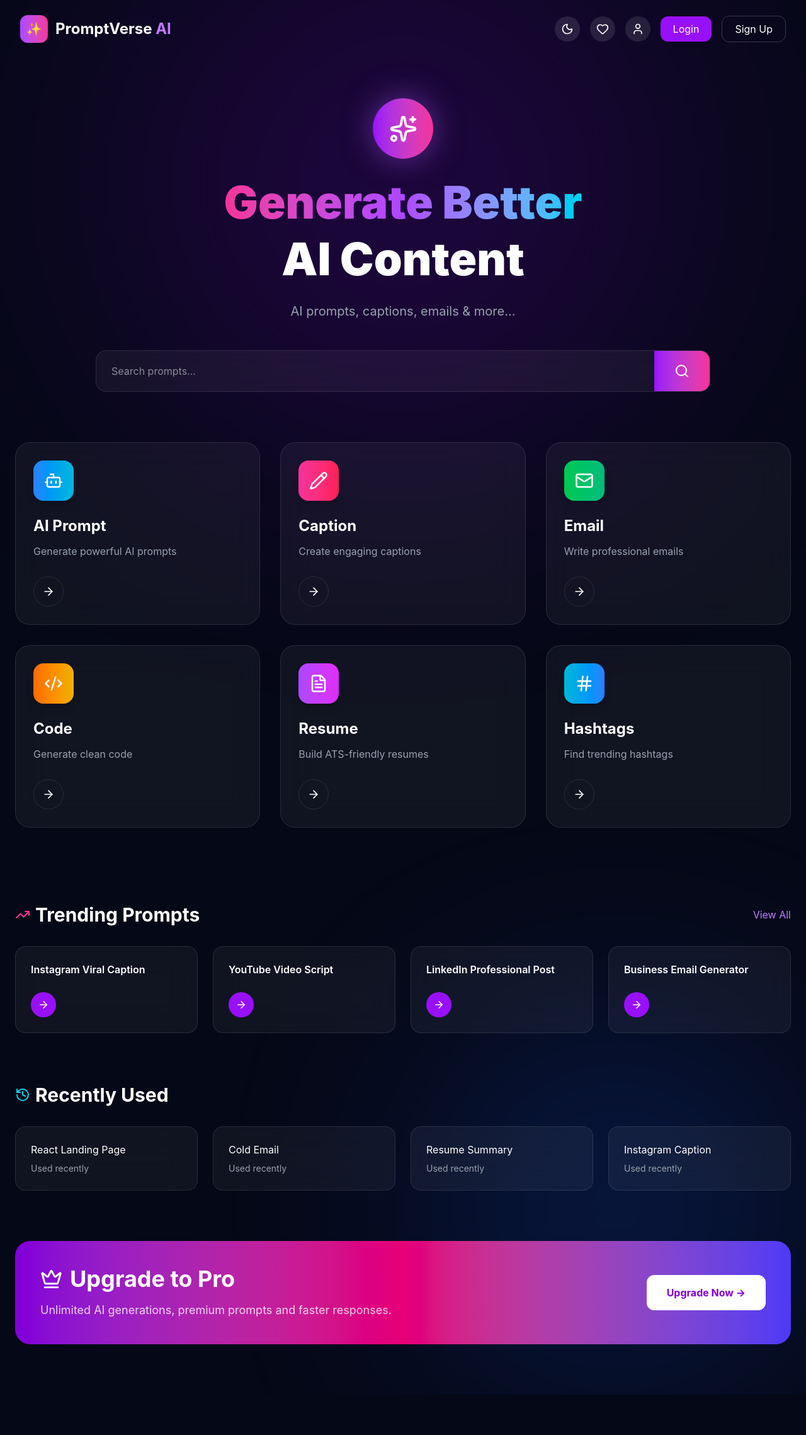
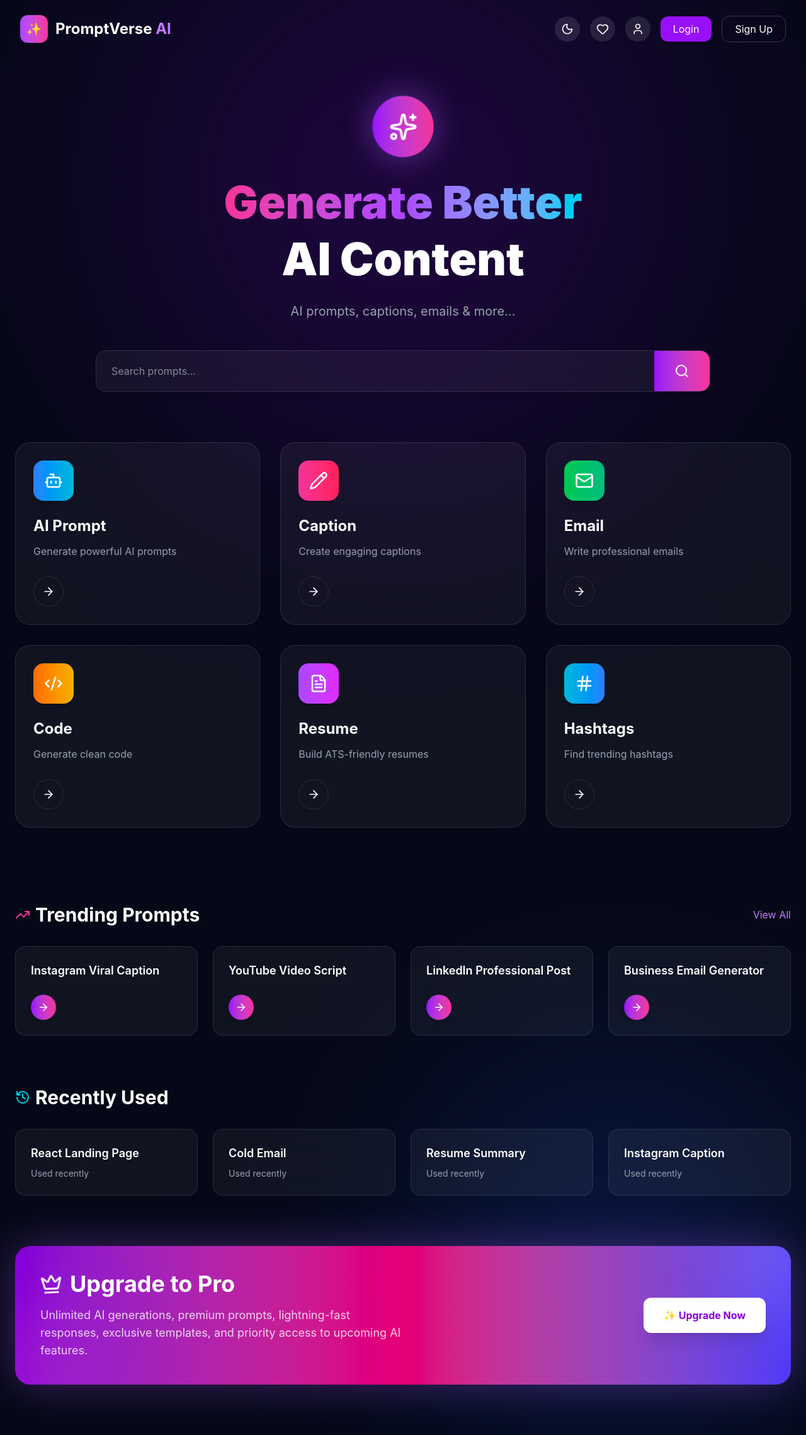
Before and after one commit to seelananton8-byte/promptverse-ai, a React (Vite) app: page / in a window 1280 px wide. Shown: the whole page at 63% size. Before the commit the page ends 2214 px from the top, so only its background shows below. Built offline with nearby package versions, Linux system fonts and the light colour scheme.

Commit message:
Complete premium homepage UI

```diff
--- a/package.json
+++ b/package.json
@@ -11,6 +11,7 @@
   },
   "dependencies": {
     "@fontsource/inter": "^5.2.8",
+    "framer-motion": "^12.41.0",
     "lucide-react": "^1.21.0",
     "react": "^19.2.7",
     "react-dom": "^19.2.7",
--- a/src/components/Hero.jsx
+++ b/src/components/Hero.jsx
@@ -1,16 +1,39 @@
 import { Sparkles, Search } from "lucide-react";
+import { motion } from "framer-motion";
 
 export default function Hero() {
   return (
-    <section className="max-w-5xl mx-auto text-center pt-16 px-6">
-
+    <motion.section
+      initial={{ opacity: 0, y: 40 }}
+      animate={{ opacity: 1, y: 0 }}
+      transition={{ duration: 0.8 }}
+      className="max-w-5xl mx-auto text-center pt-16 px-6"
+    >
+      {/* Animated Icon */}
       <div className="flex justify-center mb-6">
-        <div className="w-24 h-24 rounded-full bg-gradient-to-r from-purple-600 to-pink-500 flex items-center justify-center shadow-[0_0_50px_rgba(168,85,247,.5)]">
+        <motion.div
+          animate={{
+            y: [0, -10, 0],
+            scale: [1, 1.05, 1],
+          }}
+          transition={{
+            repeat: Infinity,
+            duration: 3,
+            ease: "easeInOut",
+          }}
+          className="w-24 h-24 rounded-full bg-gradient-to-r from-purple-600 to-pink-500 flex items-center justify-center shadow-[0_0_50px_rgba(168,85,247,.5)]"
+        >
           <Sparkles size={45} />
-        </div>
+        </motion.div>
       </div>
 
-      <h1 className="text-6xl md:text-7xl font-black leading-tight">
+      {/* Heading */}
+      <motion.h1
+        initial={{ opacity: 0 }}
+        animate={{ opacity: 1 }}
+        transition={{ delay: 0.3 }}
+        className="text-5xl md:text-7xl font-black leading-tight"
+      >
         <span className="bg-gradient-to-r from-pink-500 via-purple-500 to-cyan-400 bg-clip-text text-transparent">
           Generate Better
         </span>
@@ -18,29 +41,44 @@ export default function Hero() {
         <br />
 
         AI Content
-      </h1>
+      </motion.h1>
 
-      <p className="text-gray-400 text-xl mt-6">
+      {/* Subtitle */}
+      <motion.p
+        initial={{ opacity: 0 }}
+        animate={{ opacity: 1 }}
+        transition={{ delay: 0.5 }}
+        className="text-gray-400 text-lg md:text-xl mt-6"
+      >
         AI prompts, captions, emails & more...
-      </p>
+      </motion.p>
 
-      <div className="mt-12">
-
-        <div className="bg-white/5 backdrop-blur-xl border border-white/10 rounded-2xl flex items-center overflow-hidden">
-
+      {/* Search Box */}
+      <motion.div
+        initial={{ opacity: 0 }}
+        animate={{ opacity: 1 }}
+        transition={{ delay: 0.7 }}
+        className="mt-12"
+      >
+        <motion.div
+          whileHover={{ scale: 1.02 }}
+          whileTap={{ scale: 0.98 }}
+          className="bg-white/5 backdrop-blur-xl border border-white/10 rounded-2xl flex items-center overflow-hidden shadow-lg"
+        >
           <input
             className="flex-1 bg-transparent px-6 py-5 outline-none"
             placeholder="Search prompts..."
           />
 
-          <button className="bg-gradient-to-r from-purple-600 to-pink-500 h-full px-8 py-5">
+          <motion.button
+            whileHover={{ scale: 1.05 }}
+            whileTap={{ scale: 0.95 }}
+            className="bg-gradient-to-r from-purple-600 to-pink-500 h-full px-8 py-5"
+          >
             <Search />
-          </button>
-
-        </div>
-
-      </div>
-
-    </section>
+          </motion.button>
+        </motion.div>
+      </motion.div>
+    </motion.section>
   );
 }
--- a/src/components/Navbar.jsx
+++ b/src/components/Navbar.jsx
@@ -25,13 +25,13 @@ export default function Navbar() {
               ✨
             </div>
 
-            <h1 className="text-lg md:text-2xl font-bold whitespace-nowrap">
+            <h1 className="text-base md:text-2xl font-bold whitespace-nowrap">
               PromptVerse <span className="text-purple-400">AI</span>
             </h1>
           </div>
 
           {/* Right Side */}
-          <div className="flex items-center gap-3 md:gap-4 flex-shrink-0 ml-3">
+          <div className="flex items-center gap-2 md:gap-4 flex-shrink-0 ml-4">
 
             {/* Dark Mode */}
             <button className="w-10 h-10 rounded-full bg-white/10 flex items-center justify-center hover:bg-white/20 active:scale-95 transition">
--- a/src/components/Recent.jsx
+++ b/src/components/Recent.jsx
@@ -1,4 +1,5 @@
 import { History } from "lucide-react";
+import { motion } from "framer-motion";
 
 const history = [
   "React Landing Page",
@@ -11,28 +12,47 @@ export default function Recent() {
   return (
     <section className="max-w-7xl mx-auto px-6 mt-20">
 
-      <h2 className="text-3xl font-bold flex items-center gap-2 mb-8">
+      {/* Section Header */}
+      <motion.h2
+        initial={{ opacity: 0, x: -30 }}
+        whileInView={{ opacity: 1, x: 0 }}
+        viewport={{ once: true }}
+        transition={{ duration: 0.6 }}
+        className="text-3xl font-bold flex items-center gap-2 mb-8"
+      >
         <History className="text-cyan-400" />
         Recently Used
-      </h2>
+      </motion.h2>
 
+      {/* Cards */}
       <div className="grid sm:grid-cols-2 lg:grid-cols-4 gap-6">
 
         {history.map((item, index) => (
-
-          <div
+          <motion.div
             key={index}
-            className="bg-white/5 backdrop-blur-xl border border-white/10 rounded-2xl p-6 hover:border-cyan-400 transition"
+            initial={{ opacity: 0, y: 40 }}
+            whileInView={{ opacity: 1, y: 0 }}
+            viewport={{ once: true }}
+            transition={{
+              duration: 0.5,
+              delay: index * 0.1,
+            }}
+            whileHover={{
+              y: -8,
+              scale: 1.03,
+            }}
+            className="group bg-white/5 backdrop-blur-xl border border-white/10 rounded-2xl p-6 hover:border-cyan-400 hover:shadow-[0_0_35px_rgba(34,211,238,.35)] transition-all duration-300"
           >
 
-            <h3>{item}</h3>
+            <h3 className="text-lg font-semibold">
+              {item}
+            </h3>
 
             <p className="text-sm text-gray-400 mt-2">
               Used recently
             </p>
 
-          </div>
-
+          </motion.div>
         ))}
 
       </div>
--- a/src/components/Trending.jsx
+++ b/src/components/Trending.jsx
@@ -1,4 +1,5 @@
 import { TrendingUp, ArrowRight } from "lucide-react";
+import { motion } from "framer-motion";
 
 const prompts = [
   "Instagram Viral Caption",
@@ -11,29 +12,59 @@ export default function Trending() {
   return (
     <section className="max-w-7xl mx-auto px-6 mt-10">
 
-      <div className="flex items-center justify-between mb-8">
+      {/* Section Header */}
+      <motion.div
+        initial={{ opacity: 0, y: -20 }}
+        whileInView={{ opacity: 1, y: 0 }}
+        viewport={{ once: true }}
+        transition={{ duration: 0.6 }}
+        className="flex items-center justify-between mb-8"
+      >
         <h2 className="text-3xl font-bold flex items-center gap-2">
           <TrendingUp className="text-pink-500" />
           Trending Prompts
         </h2>
 
-        <button className="text-purple-400 hover:text-purple-300">
+        <button className="text-purple-400 hover:text-purple-300 transition">
           View All
         </button>
-      </div>
+      </motion.div>
 
+      {/* Cards */}
       <div className="grid sm:grid-cols-2 lg:grid-cols-4 gap-6">
         {prompts.map((item, index) => (
-          <div
+          <motion.div
             key={index}
-            className="bg-white/5 backdrop-blur-xl border border-white/10 rounded-2xl p-6 hover:border-purple-500 hover:-translate-y-2 transition"
+            initial={{ opacity: 0, y: 40 }}
+            whileInView={{ opacity: 1, y: 0 }}
+            viewport={{ once: true }}
+            transition={{
+              duration: 0.5,
+              delay: index * 0.1,
+            }}
+            whileHover={{
+              y: -10,
+              scale: 1.03,
+            }}
+            className="group bg-white/5 backdrop-blur-xl border border-white/10 rounded-2xl p-6 hover:border-purple-500 hover:shadow-[0_0_40px_rgba(168,85,247,.35)] transition-all duration-300"
           >
-            <h3 className="font-semibold">{item}</h3>
+            <h3 className="font-semibold text-lg">
+              {item}
+            </h3>
 
-            <button className="mt-6 w-10 h-10 rounded-full bg-purple-600 flex items-center justify-center">
+            <motion.button
+              whileHover={{
+                rotate: 45,
+                scale: 1.1,
+              }}
+              whileTap={{
+                scale: 0.9,
+              }}
+              className="mt-6 w-10 h-10 rounded-full bg-gradient-to-r from-purple-600 to-pink-500 flex items-center justify-center shadow-lg"
+            >
               <ArrowRight size={18} />
-            </button>
-          </div>
+            </motion.button>
+          </motion.div>
         ))}
       </div>
 
--- a/src/components/Upgrade.jsx
+++ b/src/components/Upgrade.jsx
@@ -1,16 +1,38 @@
 import { Crown } from "lucide-react";
+import { motion } from "framer-motion";
 
 export default function Upgrade() {
   return (
     <section className="max-w-7xl mx-auto px-6 my-20">
 
-      <div className="rounded-3xl bg-gradient-to-r from-purple-700 via-pink-600 to-indigo-600 p-10 flex flex-col md:flex-row items-center justify-between gap-8">
+      <motion.div
+        initial={{ opacity: 0, y: 50 }}
+        whileInView={{ opacity: 1, y: 0 }}
+        viewport={{ once: true }}
+        transition={{ duration: 0.7 }}
+        className="relative overflow-hidden rounded-3xl bg-gradient-to-r from-purple-700 via-pink-600 to-indigo-600 p-10 flex flex-col md:flex-row items-center justify-between gap-8 shadow-[0_0_70px_rgba(168,85,247,.35)]"
+      >
 
-        <div>
+        {/* Glow Effect */}
+        <div className="absolute -top-16 -right-16 w-40 h-40 bg-white/20 rounded-full blur-3xl"></div>
+        <div className="absolute -bottom-20 -left-20 w-52 h-52 bg-pink-400/20 rounded-full blur-3xl"></div>
+
+        {/* Left */}
+        <div className="relative z-10">
 
           <div className="flex items-center gap-3">
 
-            <Crown size={35} />
+            <motion.div
+              animate={{
+                rotate: [0, 8, -8, 0],
+              }}
+              transition={{
+                repeat: Infinity,
+                duration: 3,
+              }}
+            >
+              <Crown size={35} />
+            </motion.div>
 
             <h2 className="text-4xl font-bold">
               Upgrade to Pro
@@ -18,17 +40,27 @@ export default function Upgrade() {
 
           </div>
 
-          <p className="mt-4 text-white/80 text-lg">
-            Unlimited AI generations, premium prompts and faster responses.
+          <p className="mt-4 text-white/80 text-lg max-w-xl">
+            Unlimited AI generations, premium prompts, lightning-fast responses,
+            exclusive templates, and priority access to upcoming AI features.
           </p>
 
         </div>
 
-        <button className="bg-white text-purple-700 font-bold px-8 py-4 rounded-xl hover:scale-105 transition">
-          Upgrade Now →
-        </button>
+        {/* Button */}
+        <motion.button
+          whileHover={{
+            scale: 1.08,
+          }}
+          whileTap={{
+            scale: 0.95,
+          }}
+          className="relative z-10 bg-white text-purple-700 font-bold px-8 py-4 rounded-xl shadow-xl hover:shadow-2xl transition-all duration-300"
+        >
+          ✨ Upgrade Now
+        </motion.button>
 
-      </div>
+      </motion.div>
 
     </section>
   );
```
Also changed, not shown: src/components/Features.jsx (+31 -10 lines), 1 other file (tests, documents, lock files or other folders).
